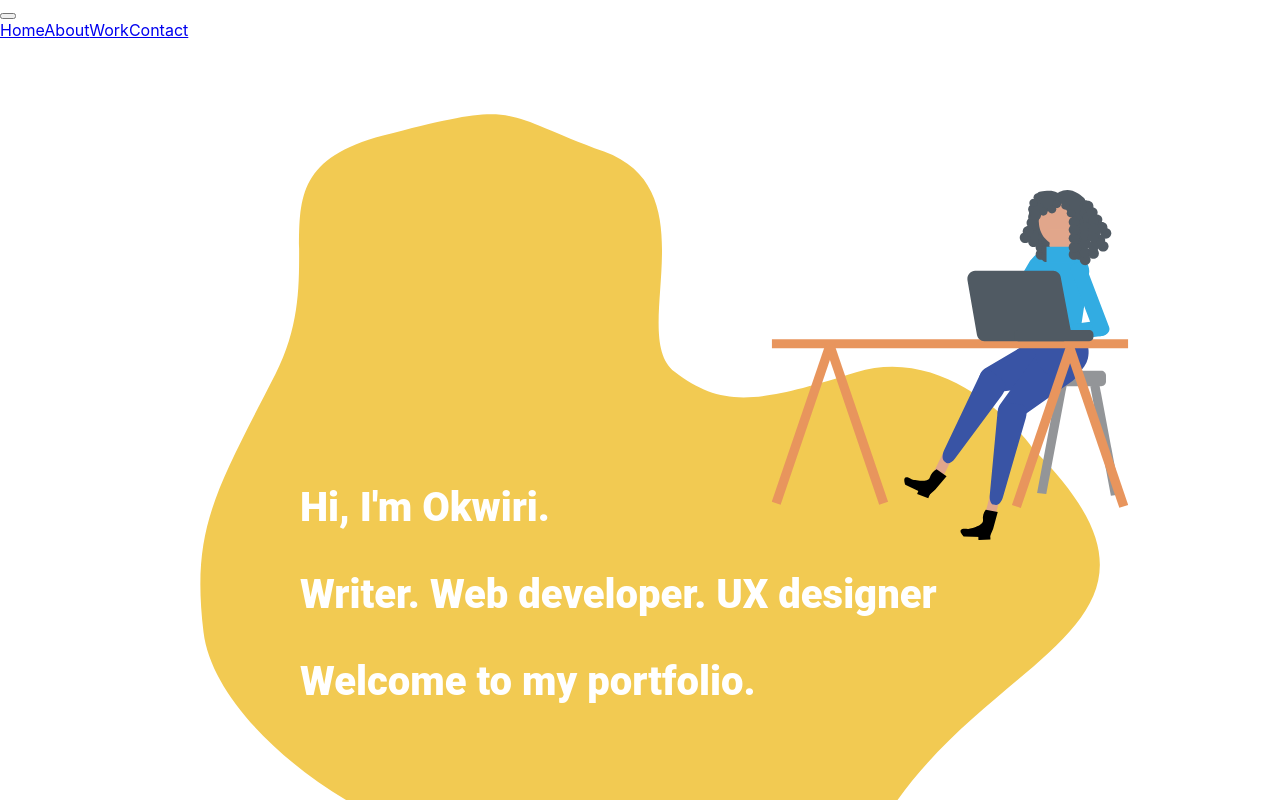
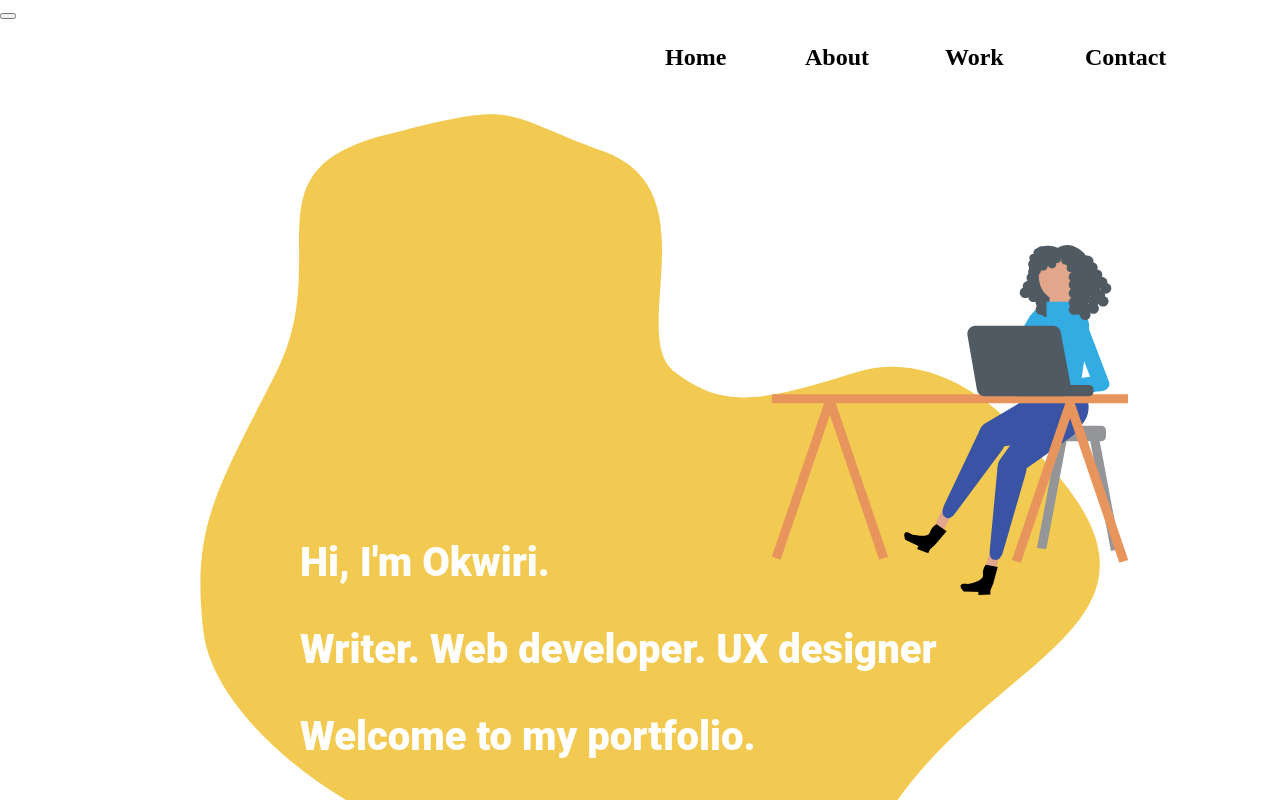
Before and after one commit to cauliflowersingerbee/my-portfolio, a React (Create React App) app: page / in a window 1280 px wide. Shown: the top 800 px of the page. Built offline with nearby package versions, Linux system fonts and the light colour scheme.

Commit message:
added styling

```diff
--- a/src/components/navbar/navbar.jsx
+++ b/src/components/navbar/navbar.jsx
@@ -1,5 +1,6 @@
 import React from 'react';
 import {Navbar, Container, Nav} from 'react-bootstrap';
+import './navbar.scss'
 
 export default class NavbarView extends React.Component {
     render() {
@@ -8,11 +9,13 @@ export default class NavbarView extends React.Component {
   <Container>
     <Navbar.Toggle aria-controls="basic-navbar-nav" />
     <Navbar.Collapse id="basic-navbar-nav">
-      <Nav className="me-auto">
-        <Nav.Link href="#home" className='nav-link'>Home</Nav.Link>
-        <Nav.Link href="#about" >About</Nav.Link>
-        <Nav.Link href="#work" >Work</Nav.Link>
-        <Nav.Link href="#contact" >Contact</Nav.Link>
+      <Nav className="nav-link">
+
+          <ul><Nav.Link href="#home">Home</Nav.Link></ul>
+          <ul><Nav.Link href="#about" >About</Nav.Link></ul>
+          <ul><Nav.Link href="#work" >Work</Nav.Link></ul>
+          <ul><Nav.Link href="#contact" >Contact</Nav.Link></ul>
+
       </Nav>
     </Navbar.Collapse>
   </Container>
--- a/src/components/navbar/navbar.scss
+++ b/src/components/navbar/navbar.scss
@@ -2,3 +2,18 @@
     width: auto;
     align-items: right;
 }
+
+.nav-link {
+    font-family: 'Roboto Slab';
+    font-size: x-large;
+    display: flex;
+    font-weight: 800;
+    flex-direction: row;
+    color: #000;
+    margin: auto;
+    width: 30px;
+    justify-content: space-between;
+    gap: 70px;
+    text-decoration: none;
+
+}
```
